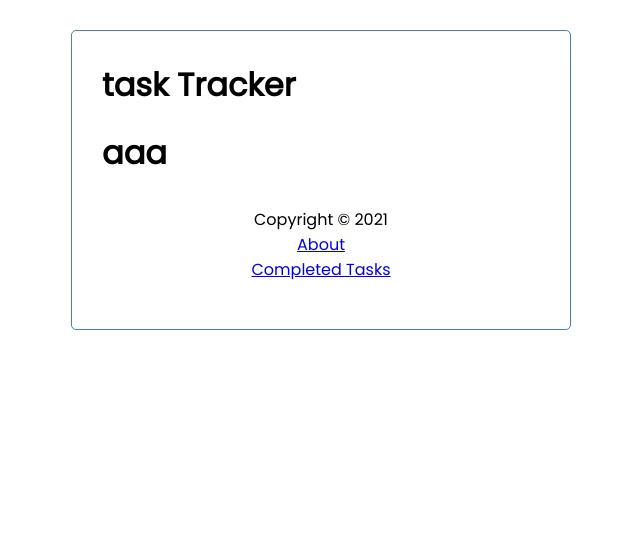
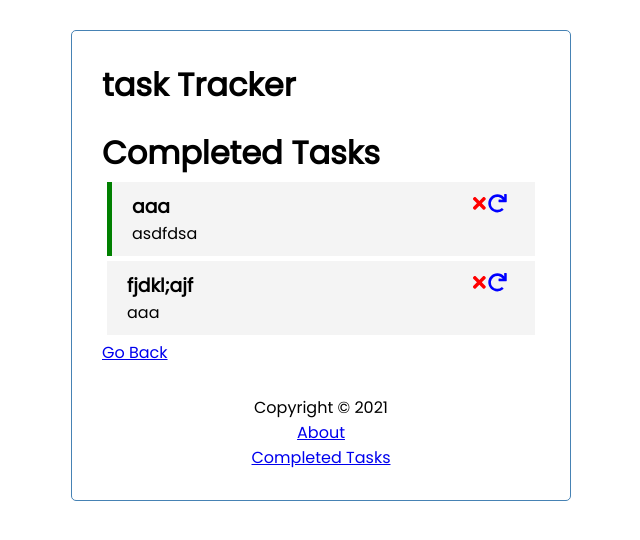
Before and after one commit to nori3506/task-tracker, a React (Create React App) app: page /completed in a window 1280 px wide. Shown: the top 540 px of the page, without its empty margins (319-959 px from the left). Built offline with nearby package versions, Linux system fonts and the light colour scheme; data requests are answered from the project's data file.

Commit message:
display completed tasks

```diff
--- a/db.json
+++ b/db.json
@@ -5,7 +5,7 @@
       "text": "aaa",
       "day": "asdfdsa",
       "reminder": true,
-      "status": "active"
+      "status": "completed"
     },
     {
       "text": "dafsf",
@@ -20,6 +20,12 @@
       "reminder": false,
       "id": 5,
       "status": "completed"
+    },
+    {
+      "text": "aaasdf",
+      "day": "asd",
+      "reminder": false,
+      "id": 6
     }
   ]
 }
--- a/src/App.js
+++ b/src/App.js
@@ -88,7 +88,7 @@ function App() {
         )}
         />
         <Route path='/about' component={ About } />
-        <Route path='/completed' component={ Completed } />
+        <Route path='/completed' component={ Completed }/>
         <Footer />
       </div>
     </Router>
--- a/src/components/Completed.js
+++ b/src/components/Completed.js
@@ -1,9 +1,44 @@
 import React from 'react'
+import Tasks from './Tasks'
+import { Link } from 'react-router-dom'
+import { useState, useEffect } from 'react'
+
 
 const Completed = () => {
+  const [completedTasks, setCompletedTasks] = useState([])
+
+  useEffect(() => {
+    const getCompletedTasks = async () => {
+      const tasksFromServer = await fetchTasks()
+      setCompletedTasks(tasksFromServer)
+    }
+    getCompletedTasks()
+  }, [])
+
+  const fetchTask = async (id) => {
+    const res = await fetch(`http://localhost:5000/tasks/${ id }`)
+    const data = await res.json()
+    return data
+  }
+
+  const fetchTasks = async () => {
+    const res = await fetch('http://localhost:5000/tasks')
+    const fetchedTasks = await res.json()
+    const completedTasks = []
+    fetchedTasks.map((fetchedTask) => {
+      if (fetchedTask.status === "completed") {
+        completedTasks.push(fetchedTask)
+      }
+    })
+    console.log(completedTasks)
+    return completedTasks
+  }
+
   return (
     <div>
-      <h1>aaa</h1>
+      <h1>Completed Tasks</h1>
+      {completedTasks.length > 0 ? <Tasks tasks={completedTasks} /> : "No Task to Show"}
+      <Link to = "/" > Go Back </Link>
     </div>
   )
 }
```
